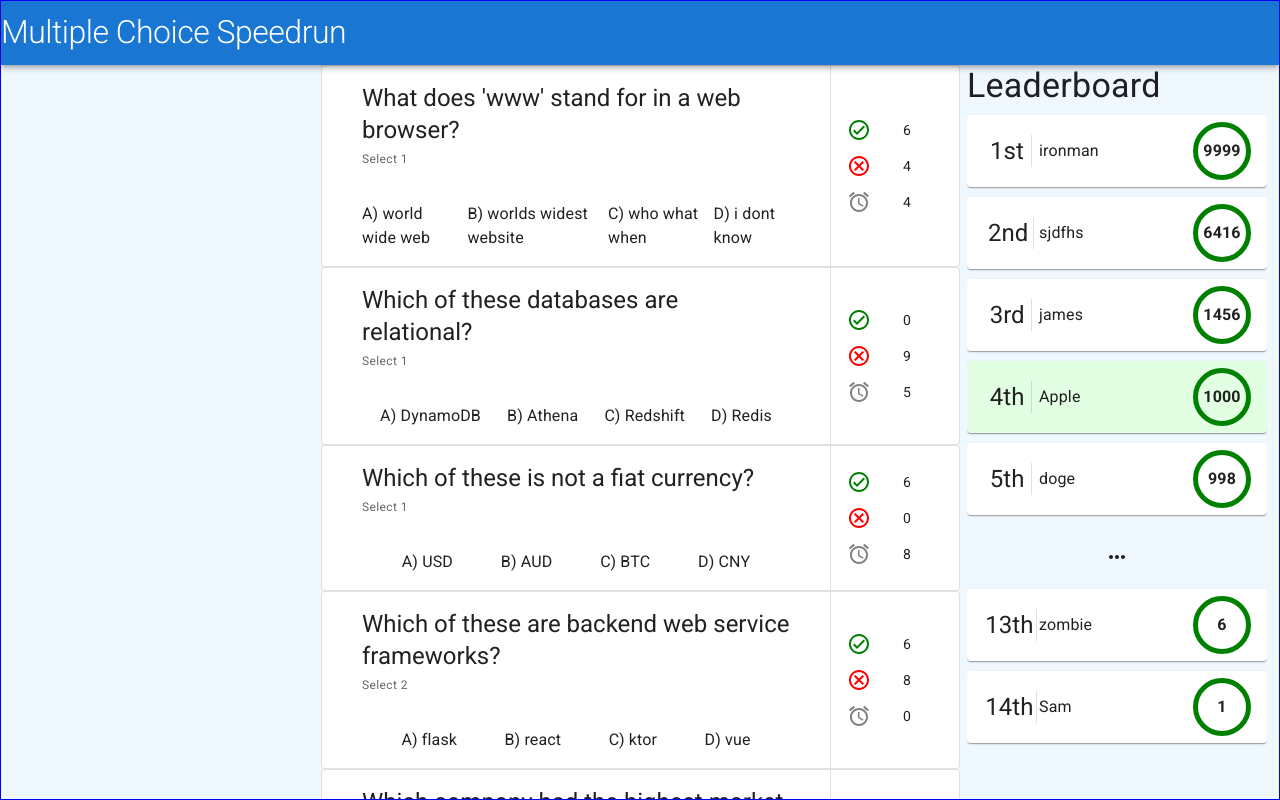
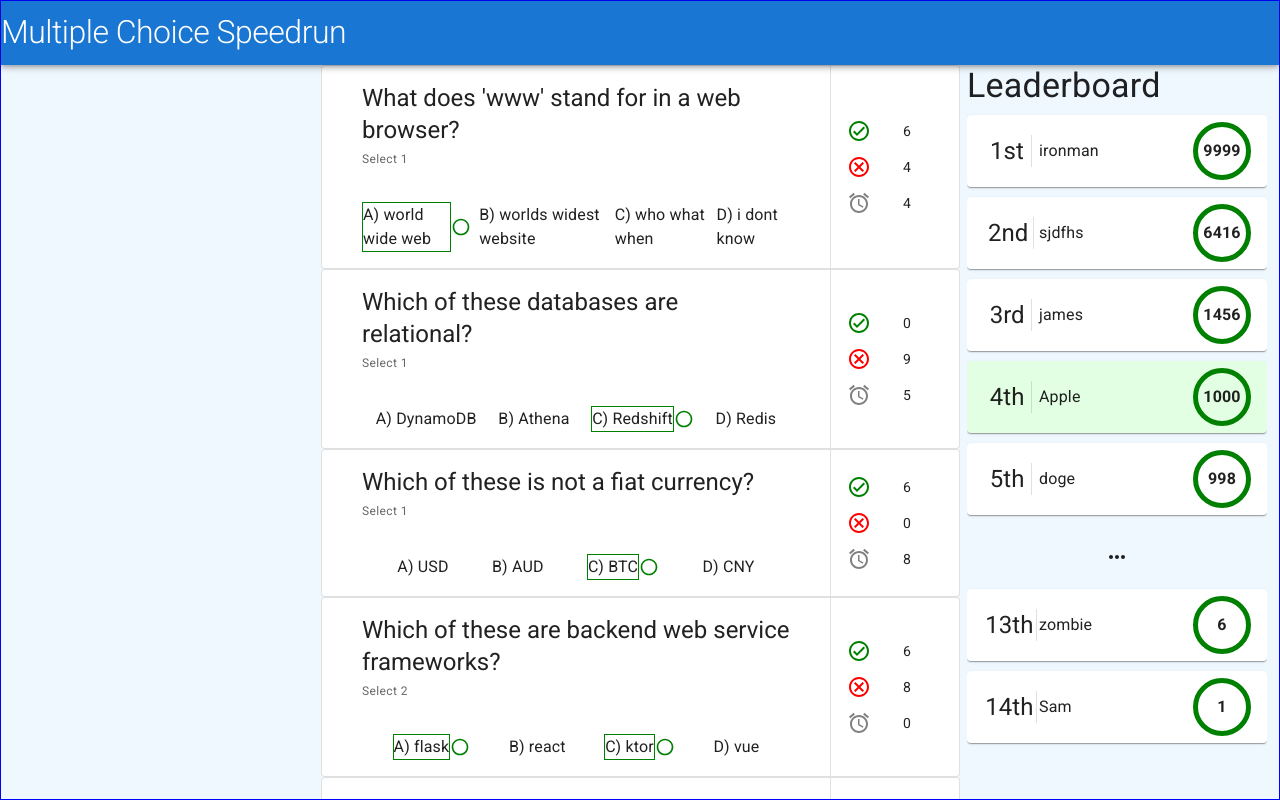
Before and after one commit to Ryangwaite/mc-speedrun, a React (Create React App) app in the folder ui/: page / in a window 1280 px wide. Built offline with nearby package versions, Linux system fonts and the light colour scheme.

Commit message:
UI: Added rendering for correct answeres on Observe screen
Also question option text is no longer selectable with cursor

```diff
--- a/ui/src/common/Question.tsx
+++ b/ui/src/common/Question.tsx
@@ -7,7 +7,7 @@ import CheckCircleOutlinedIcon from '@mui/icons-material/CheckCircleOutlined';
 import CancelOutlinedIcon from '@mui/icons-material/CancelOutlined';
 import CircleOutlinedIcon from '@mui/icons-material/CircleOutlined';
 import AccessAlarmIcon from '@mui/icons-material/AccessAlarm';
-import { IQuestionAndAnswers, IQuestionAnswerStats } from "../const";
+import { IQuestionAnswerStats } from "../const";
 
 enum OptionMode {
     PLAIN,                              // When no answer has been selected and it hasn't been marked
@@ -19,6 +19,7 @@ enum OptionMode {
 
 interface IOptionProps {
     text: string,
+    selectable: boolean, // Whether the option is selectable i.e. when participant selecting it as a correct answer
     choiceLabel: string,  // e.g. "a)"
     initialMode?: OptionMode,
     onClick?: (isSelected: boolean) => void                    // Only applies to 'PLAIN' and 'SELECTED_UNMARKED' modes
@@ -45,6 +46,7 @@ class Option extends React.Component<IOptionProps, IOptionState> {
      * post toggle.
      */
     toggleOptionSelection() {
+        if (this.props.selectable) {
             this.setState((state, props) => {
                 const updatedMode = state.mode === OptionMode.PLAIN ? OptionMode.SELECTED_UNMARKED : OptionMode.PLAIN;
                 if (props.onClick) {
@@ -52,6 +54,7 @@ class Option extends React.Component<IOptionProps, IOptionState> {
                 }
                 return {mode: updatedMode}
             })
+        }
     }
 
     render() {
@@ -67,7 +70,10 @@ class Option extends React.Component<IOptionProps, IOptionState> {
                         alignItems="center"
                         onClick={() => this.toggleOptionSelection()}
                     >
-                        <Typography variant="body1">{choiceLabel} {text}</Typography>
+                        <Typography
+                            variant="body1"
+                            sx={{userSelect: "none"}} // Dont display text highlight for copy-paste onclick
+                        >{choiceLabel} {text}</Typography>
                     </Box>
                 )
             case OptionMode.SELECTED_UNMARKED:
@@ -81,7 +87,8 @@ class Option extends React.Component<IOptionProps, IOptionState> {
                         <Typography
                             variant="body1"
                             sx={{
-                                border: "1px solid green"
+                                border: "1px solid green",
+                                userSelect: "none", // Dont display text highlight for copy-paste onclick
                             }}
                         >{choiceLabel} {text}</Typography>
                     </Box>
@@ -97,10 +104,11 @@ class Option extends React.Component<IOptionProps, IOptionState> {
                             variant="body1"
                             sx={{
                                 border: "1px solid green",
-                                background: "green"
+                                background: "green",
+                                userSelect: "none", // Dont display text highlight for copy-paste onclick
                             }}
                         >{choiceLabel} {text}</Typography>
-                        <CheckCircleOutlinedIcon sx={{color: "green"}} /> :
+                        <CheckCircleOutlinedIcon sx={{color: "green"}} />
                     </Box>
                 )
             case OptionMode.SELECTED_AND_MARKED_INCORRECT:
@@ -114,9 +122,10 @@ class Option extends React.Component<IOptionProps, IOptionState> {
                             variant="body1"
                             sx={{
                                 border: "1px solid red",
+                                userSelect: "none", // Dont display text highlight for copy-paste onclick
                             }}
                         >{choiceLabel} {text}</Typography>
-                        <CancelOutlinedIcon sx={{color: "red"}} /> :
+                        <CancelOutlinedIcon sx={{color: "red"}} />
                     </Box>
                 )
             case OptionMode.UNSELECTED_AND_MARKED_CORRECT:
@@ -130,9 +139,10 @@ class Option extends React.Component<IOptionProps, IOptionState> {
                             variant="body1"
                             sx={{
                                 border: "1px solid green",
+                                userSelect: "none", // Dont display text highlight for copy-paste onclick
                             }}
                         >{choiceLabel} {text}</Typography>
-                        <CircleOutlinedIcon fontSize="small" sx={{color: "green"}} /> :
+                        <CircleOutlinedIcon fontSize="small" sx={{color: "green"}} />
                     </Box>
                 )
             default:
@@ -144,7 +154,7 @@ class Option extends React.Component<IOptionProps, IOptionState> {
 interface IQuestionCardProps {
     question: string,
     options: string[],
-    answers: number[],
+    correctAnswers: number[],
 }
 
 interface IQuestionCardState {}
@@ -156,7 +166,9 @@ export class QuestionCard extends React.Component<IQuestionCardProps, IQuestionC
     }
 
     render() {
-        const { question, options, answers } = this.props
+        const { question, options, correctAnswers} = this.props
+
+
 
         return (
             <Card
@@ -164,7 +176,7 @@ export class QuestionCard extends React.Component<IQuestionCardProps, IQuestionC
             >
                 <CardContent>
                     <Typography variant="h5">{question}</Typography>
-                    <Typography variant="caption" color="text.secondary">Select {answers.length}</Typography>
+                    <Typography variant="caption" color="text.secondary">Select {correctAnswers.length}</Typography>
                 </CardContent>
                 <CardActions
                     sx={{
@@ -173,7 +185,7 @@ export class QuestionCard extends React.Component<IQuestionCardProps, IQuestionC
                         margin: "8px"
                     }}
                 >
-                        {options.map((option, index) => <Option text={option} choiceLabel={String.fromCharCode(65 + index) + ")"} />)}
+                    {options.map((option, index) => <Option selectable={true} text={option} choiceLabel={String.fromCharCode(65 + index) + ")"} />)}
                 </CardActions>
             </Card>
         )
@@ -279,12 +291,32 @@ function QuestionStatsPanel(props: IQuestionStatsPanelProps) {
 }
 
 interface IQuestionCardWithStatsProps extends IQuestionCardProps {
+    participantAnswers: number[],
     answerStats: IQuestionAnswerStats
 }
 
 export function QuestionCardWithStats(props: IQuestionCardWithStatsProps) {
 
-    const {question, options, answers} = props
+    const {question, options, correctAnswers, participantAnswers} = props
+
+    const optionElements = options.map((option, index) => {
+
+        // Determine initial label
+        let initialMode = undefined
+        if (correctAnswers.includes(index)) {
+            // Find out of the user choose it
+            if (participantAnswers?.includes(index)) {
+                initialMode = OptionMode.SELECTED_AND_MARKED_CORRECT
+            } else {
+                initialMode = OptionMode.UNSELECTED_AND_MARKED_CORRECT
+            }
+        } else if (participantAnswers?.includes(index)) {
+            // This option is not correct but the participant selected it
+            initialMode = OptionMode.SELECTED_AND_MARKED_INCORRECT
+        } // else dont provide an initialLabel since this is unmarked so will toggle between "PLAIN" and "SELECTED_UNMARKED"
+
+        return <Option selectable={false} text={option} choiceLabel={String.fromCharCode(65 + index) + ")"} initialMode={initialMode} />
+    })
 
     return (
         <Card
@@ -297,7 +329,7 @@ export function QuestionCardWithStats(props: IQuestionCardWithStatsProps) {
             <Container>
                 <CardContent>
                     <Typography variant="h5">{question}</Typography>
-                    <Typography variant="caption" color="text.secondary">Select {answers.length}</Typography>
+                    <Typography variant="caption" color="text.secondary">Select {correctAnswers.length}</Typography>
                 </CardContent>
                 <CardActions
                     sx={{
@@ -306,13 +338,11 @@ export function QuestionCardWithStats(props: IQuestionCardWithStatsProps) {
                         margin: "8px"
                     }}
                 >
-                    {options.map((option, index) => <Option text={option} choiceLabel={String.fromCharCode(65 + index) + ")"} />)}
+                    {optionElements}
                 </CardActions>
             </Container>
             <Divider flexItem orientation="vertical"/>
             <QuestionStatsPanel {...props}/>
         </Card>
     )
-
-
 }
--- a/ui/src/host/Config.tsx
+++ b/ui/src/host/Config.tsx
@@ -108,7 +108,7 @@ function QuestionColumn(props: IQuestionColumnProps) {
             <QuestionCard
                 question={question}
                 options={options}
-                answers={answers}
+                correctAnswers={answers}
             />
         )
     }
--- a/ui/src/host/Observe.tsx
+++ b/ui/src/host/Observe.tsx
@@ -20,7 +20,9 @@ function QuestionSection(props: IQuestionSectionProps) {
         renderedQuestions.push(
             <QuestionCardWithStats
                 {...questions}
+                correctAnswers={questions.answers}
                 answerStats={stats}
+                participantAnswers={[]} // So that none of them are marked
             />
         )
     }
--- a/ui/src/participant/Quiz.tsx
+++ b/ui/src/participant/Quiz.tsx
@@ -101,7 +101,7 @@ class QuizSection extends React.Component<IQuizSectionProps, IQuizSectionState>
                     <QuestionCard
                         question={question}
                         options={options}
-                        answers={answers}
+                        correctAnswers={answers}
                     />
                 </Container>
                     <Button
```
Lines whose indentation alone changed are shown as unchanged.
